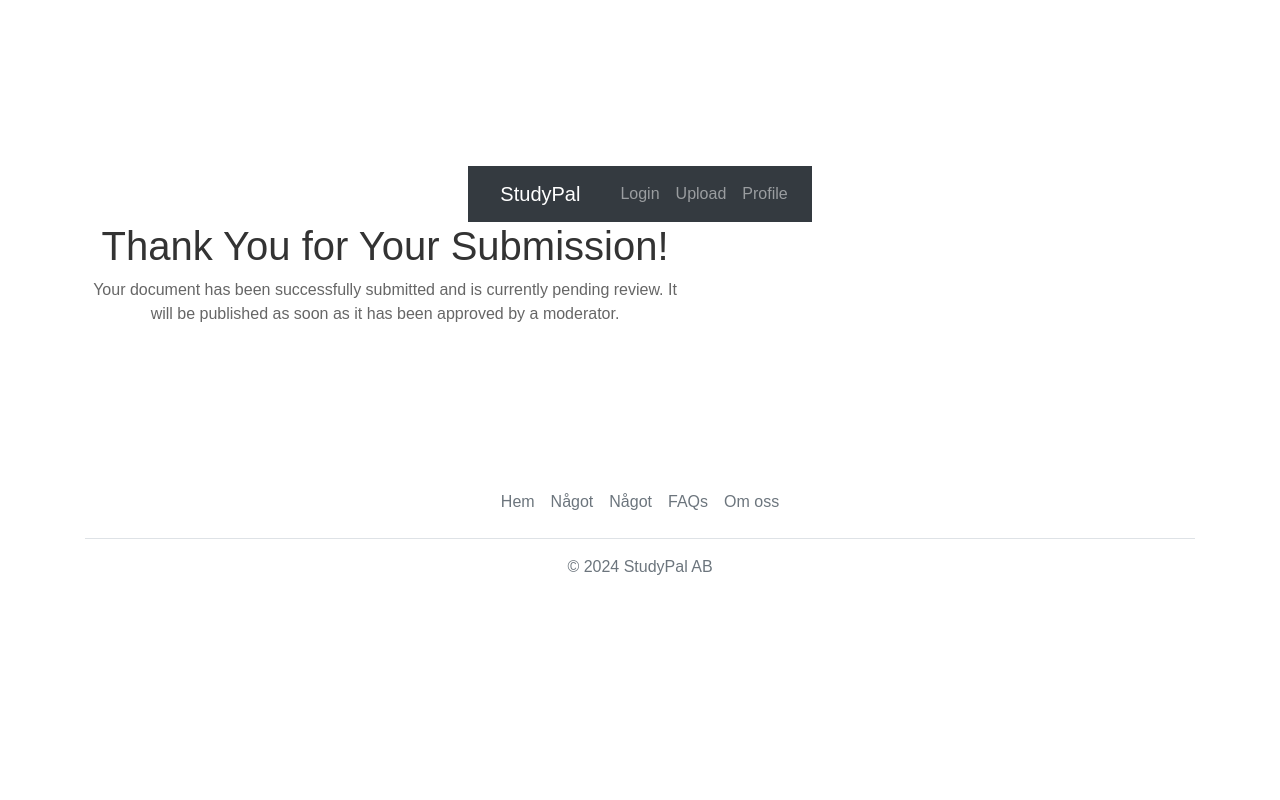
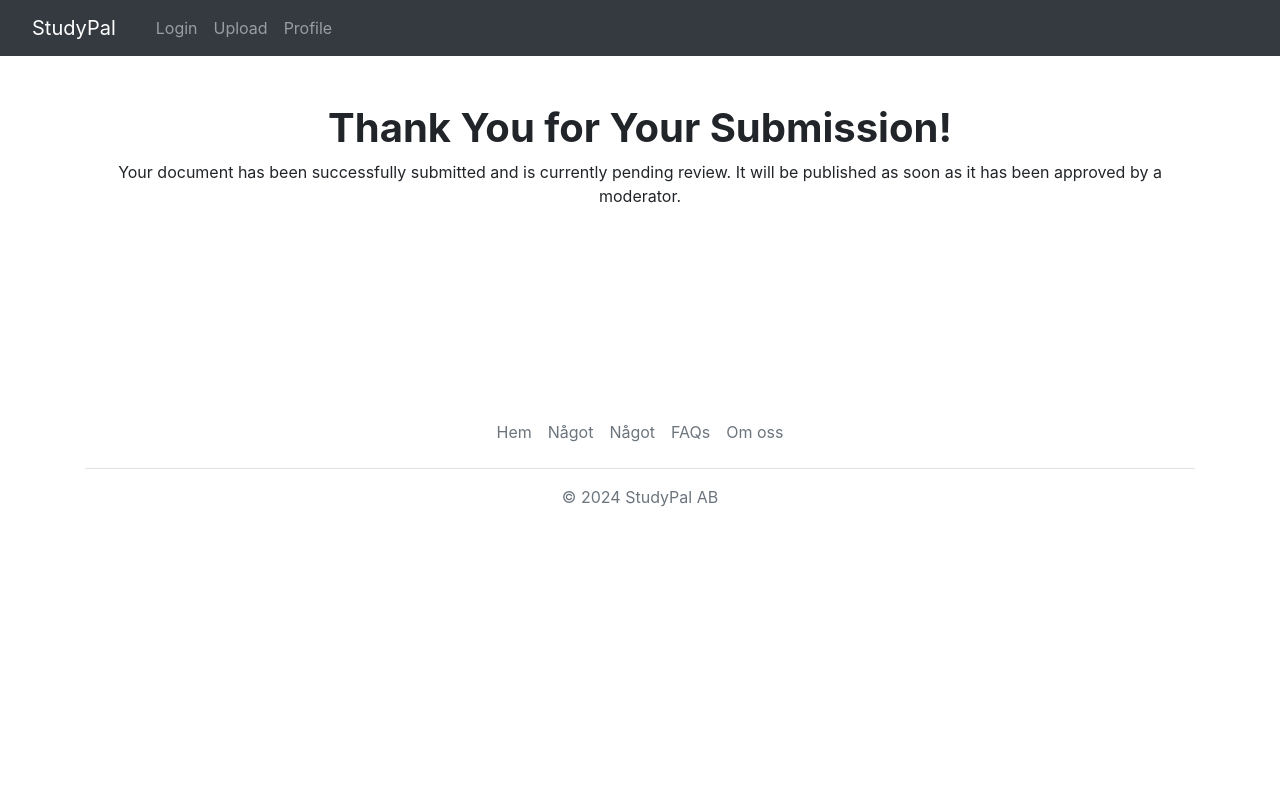
Before and after one commit to AlexNordenhog/Studypal, a Flask app: template website/templates/thank_you.html in a window 1280 px wide. Run offline with Flask 3, Linux system fonts and the light colour scheme; the template is opened without the code that fills it, so the values that code supplies are empty; some libraries are stand-ins or nearby versions.

Commit message:
Front end fix

```diff
--- a/website/templates/thank_you.html
+++ b/website/templates/thank_you.html
@@ -1,36 +1,22 @@
-{% extends "base.html" %} {% block title %}Submission Completed{% endblock %}
-{% block content %}
-<head>
-    <meta charset="UTF-8">
-    <meta name="viewport" content="width=device-width, initial-scale=1.0">
-    <title>Submission Successful</title>
-    <style>
-        body {
-            font-family: Arial, sans-serif;
-            margin: 0;
-            padding: 0;
-            display: flex;
-            justify-content: center;
-            align-items: center;
-            height: 100vh;
-            flex-direction: column;
-        }
-        .message {
-            text-align: center;
-            max-width: 600px;
-        }
-        h1 {
-            color: #333;
-        }
-        p {
-            color: #666;
-        }
-    </style>
-</head>
-<body>
-    <div class="message">
-        <h1>Thank You for Your Submission!</h1>
-        <p>Your document has been successfully submitted and is currently pending review. It will be published as soon as it has been approved by a moderator.</p>
-    </div>
-</body>
+{% extends "base.html" %} {% block title %}Submission Completed{% endblock %} {%
+block content %}
+
+<div class="container my-5">
+  <div
+    style="
+      text-align: center;
+      display: flex;
+      flex-direction: column;
+      align-items: center;
+    "
+  >
+    <h1><strong>Thank You for Your Submission!</strong></h1>
+    <p>
+      Your document has been successfully submitted and is currently pending
+      review. It will be published as soon as it has been approved by a
+      moderator.
+    </p>
+  </div>
+</div>
+
 {% endblock %}
```
